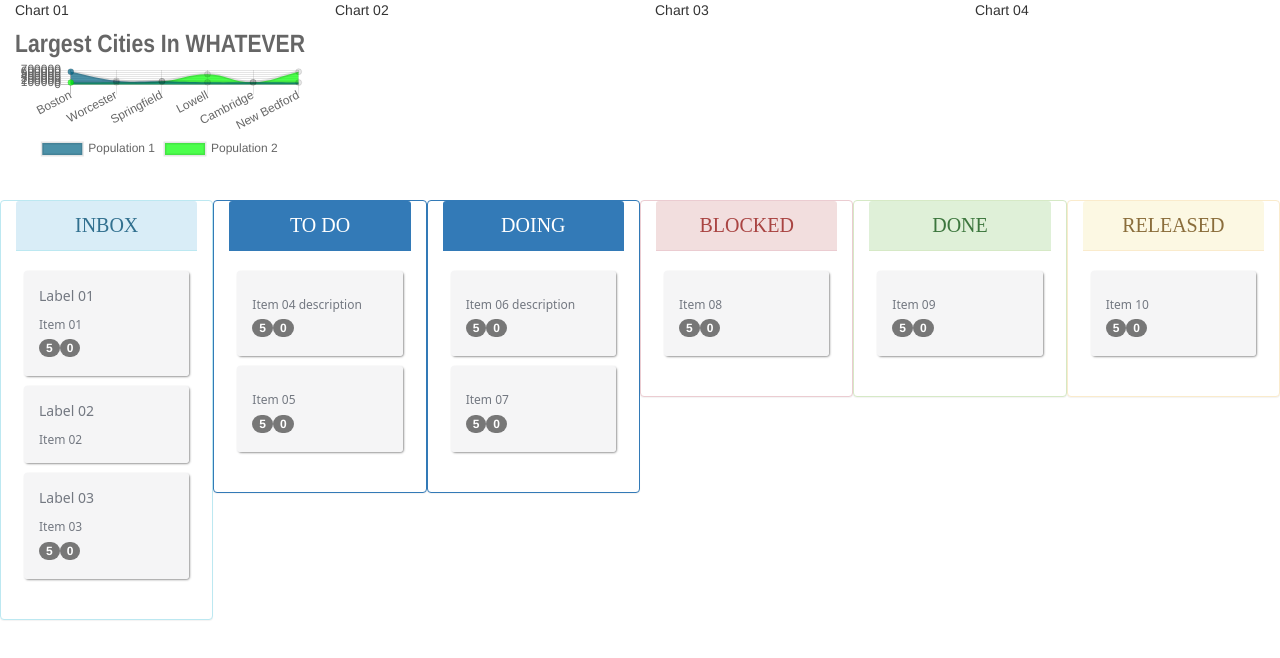
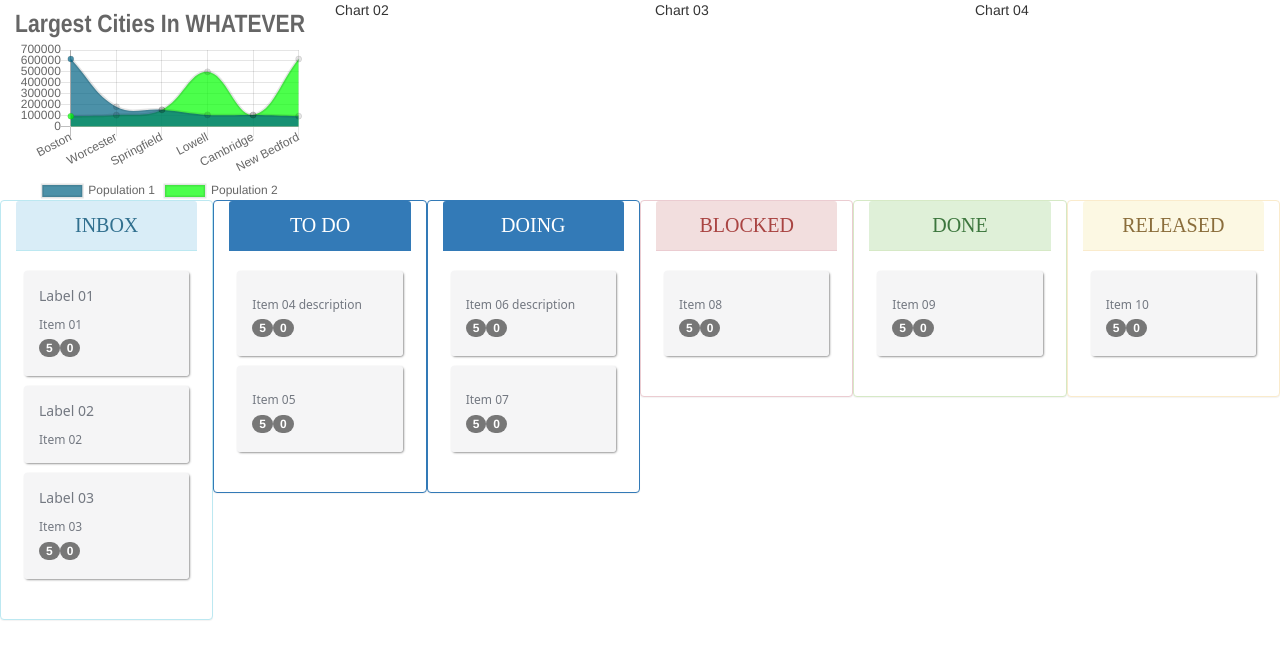
Before and after one commit to tiagoamp/flow-dashboard, a React (Create React App) app: page / in a window 1280 px wide. Shown: the top 658 px of the page. Built offline with nearby package versions, Linux system fonts and the light colour scheme; a web font is replaced by a local one.

Commit message:
Add sample dummy chart

```diff
--- a/src/App.js
+++ b/src/App.js
@@ -30,8 +30,9 @@ class App extends Component {
       <div className="row">
 
           <div className="chartbox col-xs-12 col-md-3">
-            Chart 01
+
             <CFDChart />
+
           </div>
 
           <div className="chartbox col-xs-12 col-md-3">Chart 02</div>
--- a/src/components/CFDChart.js
+++ b/src/components/CFDChart.js
@@ -42,7 +42,9 @@ export class CFDChart extends Component {
                             }
                         }
                     }
-                    />
+                    height={500}
+                    width={700}
+                />
 
 
             </div>
```
